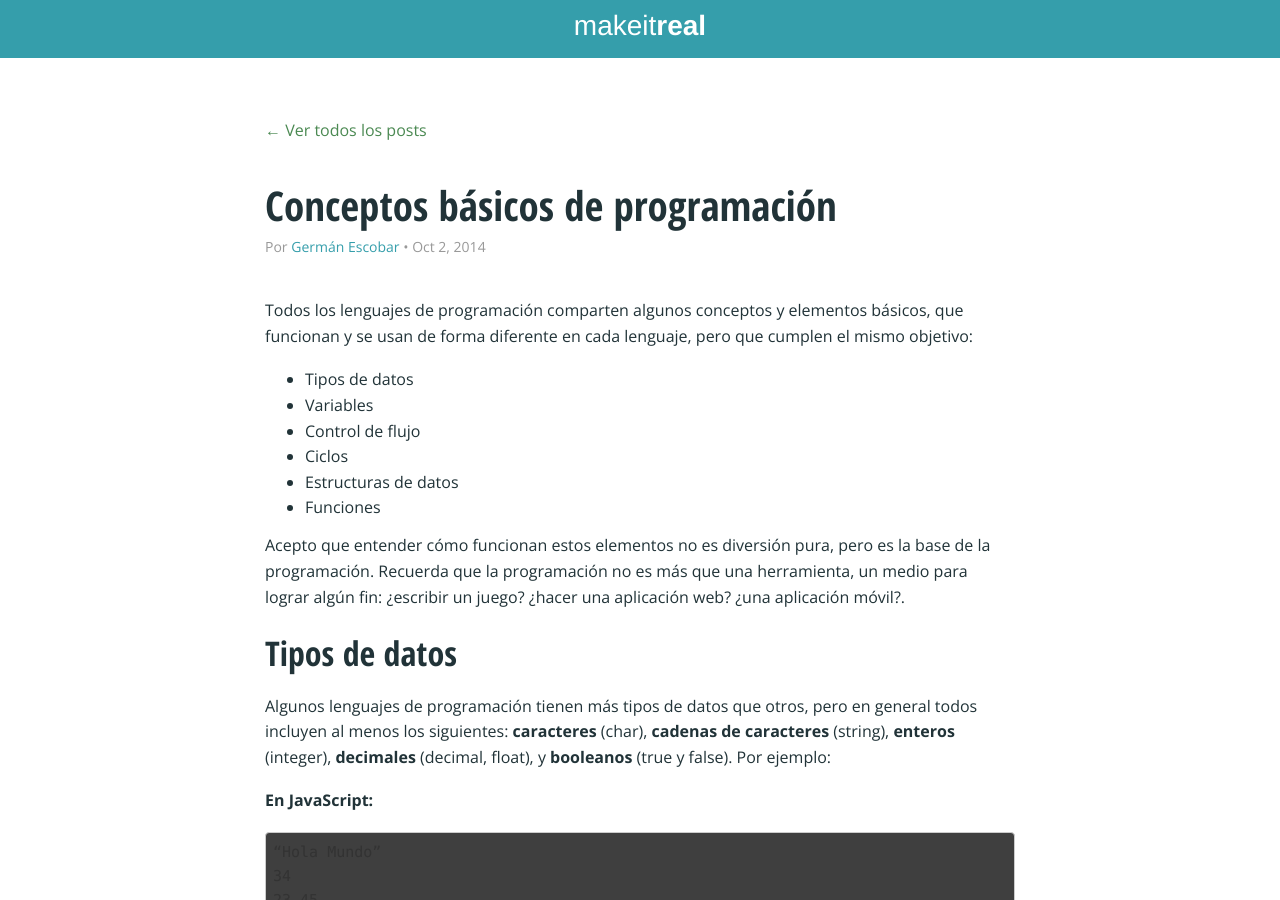
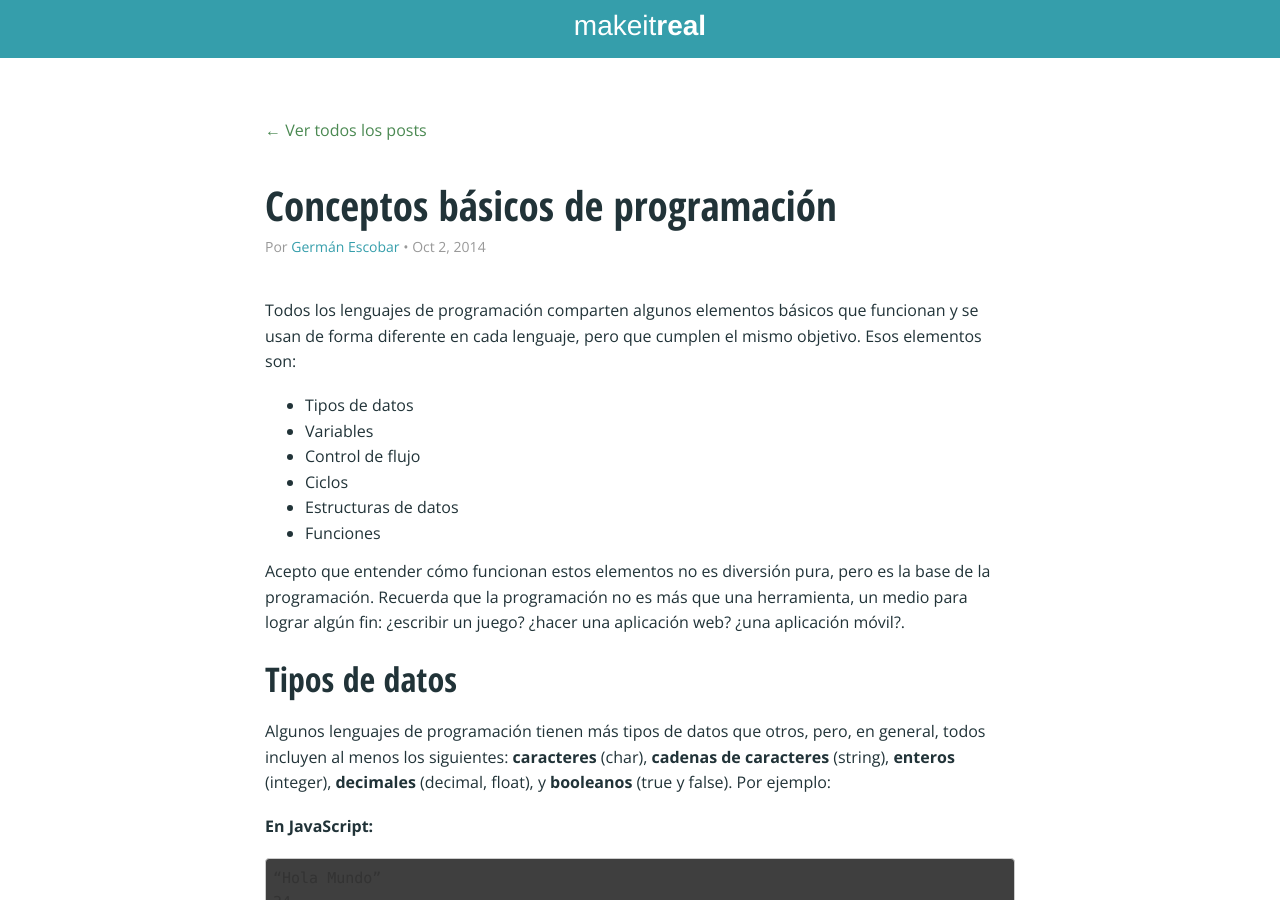
Before and after one commit to simonhoyos/blog, a Jekyll site: the page built from _posts/2014-10-02-conceptos-basicos-de-programacion.markdown, in a window 1280 px wide and 900 px high. Built offline with Jekyll 4.4.1, drawn with Linux system fonts in a browser that asks for light colours; nearby versions of some CDN libraries; comment, search, counter and statistics services are not loaded; a style sheet for code colours, icons or effects is not loaded.

Commit message:
Some improvements to "Conceptos basicos de programacion"

```diff
--- a/_posts/2014-10-02-conceptos-basicos-de-programacion.markdown
+++ b/_posts/2014-10-02-conceptos-basicos-de-programacion.markdown
@@ -5,7 +5,7 @@ date:   2014-10-02 17:40:58
 author: Germán Escobar
 ---
 
-Todos los lenguajes de programación comparten algunos conceptos y elementos básicos, que funcionan y se usan de forma diferente en cada lenguaje, pero que cumplen el mismo objetivo:
+Todos los lenguajes de programación comparten algunos elementos básicos que funcionan y se usan de forma diferente en cada lenguaje, pero que cumplen el mismo objetivo. Esos elementos son:
 
 * Tipos de datos
 * Variables
@@ -18,7 +18,7 @@ Acepto que entender cómo funcionan estos elementos no es diversión pura, pero
 
 ## Tipos de datos
 
-Algunos lenguajes de programación tienen más tipos de datos que otros, pero en general todos incluyen al menos los siguientes: **caracteres** (char), **cadenas de caracteres** (string), **enteros** (integer), **decimales** (decimal, float), y **booleanos** (true y false). Por ejemplo:
+Algunos lenguajes de programación tienen más tipos de datos que otros, pero, en general, todos incluyen al menos los siguientes: **caracteres** (char), **cadenas de caracteres** (string), **enteros** (integer), **decimales** (decimal, float), y **booleanos** (true y false). Por ejemplo:
 
 **En JavaScript:**
 
```
